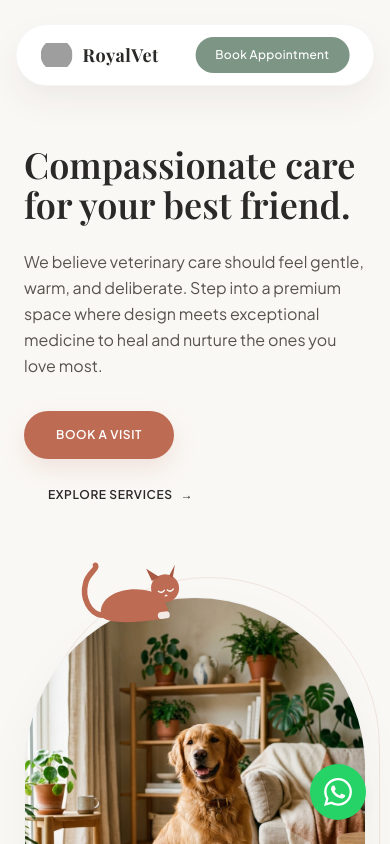
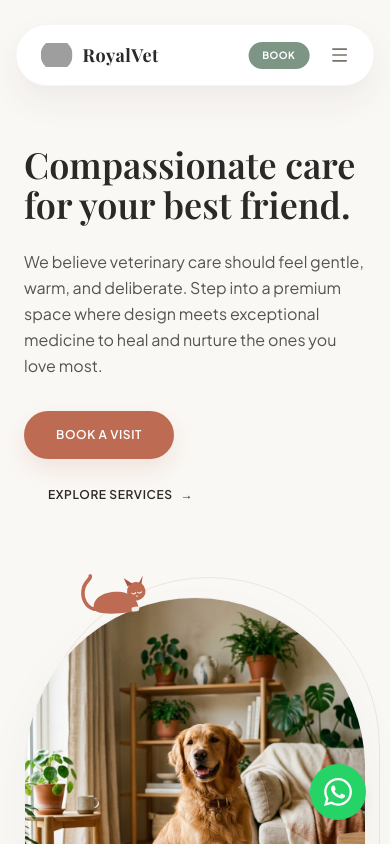
Before and after one commit to arya-5990/royalvetclinicmain, a Next.js app: page / in a window 390 px wide. Shown: the top 844 px of the page. Built offline with nearby package versions, Linux system fonts and the light colour scheme; grey boxes are pictures that could not be loaded; a web font is replaced by a local one.

Commit message:
feat: enhance Navbar with mobile menu and improve Services component responsiveness

```diff
--- a/src/components/About.tsx
+++ b/src/components/About.tsx
@@ -6,7 +6,7 @@ export default function About() {
   return (
     <section id="about" className="relative py-32 px-6 md:px-12 max-w-7xl mx-auto overflow-hidden">
       {/* Background Dotted Path representing dog's walk */}
-      <div className="absolute inset-0 z-0 pointer-events-none opacity-40">
+      <div className="absolute inset-0 z-0 pointer-events-none opacity-40 hidden lg:block">
         <svg
           width="100%"
           height="100%"
--- a/src/components/Hero.tsx
+++ b/src/components/Hero.tsx
@@ -51,12 +51,10 @@ export default function Hero() {
             {/* Playful Detail: 2D Vector Cat Resting on the Arch Curve */}
             <div className="absolute top-[8%] left-[16%] z-20 pointer-events-none transform -translate-y-1/2 -rotate-[8deg]">
               <svg
-                width="120"
-                height="80"
                 viewBox="0 0 120 80"
                 fill="none"
                 xmlns="http://www.w3.org/2000/svg"
-                className="overflow-visible"
+                className="w-20 h-[53px] sm:w-24 sm:h-16 lg:w-[120px] lg:h-[80px] overflow-visible"
               >
                 {/* Cat Tail - Animated group */}
                 <motion.g
--- a/src/components/Navbar.tsx
+++ b/src/components/Navbar.tsx
@@ -1,19 +1,53 @@
 "use client";
 
-import { motion } from "framer-motion";
+import { useState } from "react";
+import { motion, AnimatePresence, Variants } from "framer-motion";
 import Link from "next/link";
+import { Menu, X } from "lucide-react";
 
 export default function Navbar() {
+  const [isOpen, setIsOpen] = useState(false);
+
+  const toggleMenu = () => setIsOpen(!isOpen);
+  const closeMenu = () => setIsOpen(false);
+
+  const menuVariants: Variants = {
+    closed: {
+      opacity: 0,
+      height: 0,
+      marginTop: 0,
+      transition: {
+        duration: 0.25,
+        ease: "easeInOut",
+      },
+    },
+    open: {
+      opacity: 1,
+      height: "auto",
+      marginTop: 16,
+      transition: {
+        duration: 0.3,
+        ease: "easeInOut",
+      },
+    },
+  };
+
   return (
     <motion.header
       initial={{ y: -60, x: "-50%", opacity: 0 }}
       animate={{ y: 0, x: "-50%", opacity: 1 }}
       transition={{ type: "spring", stiffness: 80, damping: 18 }}
-      className="fixed top-6 left-1/2 z-50 w-[92%] max-w-3xl"
+      className="fixed top-6 left-1/2 z-50 w-[92%] max-w-3xl lg:max-w-6xl"
     >
-      <div className="bg-white border border-stone-200/40 rounded-full py-3 px-6 flex items-center justify-between shadow-[0_15px_35px_rgba(43,41,39,0.06),0_5px_15px_rgba(43,41,39,0.02)]">
+      <div
+        className={`bg-white border border-stone-200/40 py-3 px-6 shadow-[0_15px_35px_rgba(43,41,39,0.06),0_5px_15px_rgba(43,41,39,0.02)] transition-all duration-300 ${
+          isOpen ? "rounded-[28px] pb-6" : "rounded-full"
+        }`}
+      >
+        {/* Top Header Row */}
+        <div className="flex items-center justify-between">
           {/* Logo */}
-        <a href="/" className="flex items-center gap-2.5 group cursor-pointer">
+          <a href="/" className="flex items-center gap-2.5 group cursor-pointer" onClick={closeMenu}>
             <img
               src="/logo.png"
               alt="RoyalVet Logo"
@@ -24,8 +58,8 @@ export default function Navbar() {
             </span>
           </a>
 
-        {/* Minimal Navigation Links */}
-        <nav className="hidden md:flex items-center gap-8">
+          {/* Minimal Navigation Links (Desktop only) */}
+          <nav className="hidden lg:flex items-center gap-8">
             <Link
               href="/about"
               className="font-sans text-xs font-medium uppercase tracking-widest text-stone-500 hover:text-terracotta transition-colors duration-300 relative group"
@@ -56,7 +90,8 @@ export default function Navbar() {
             </Link>
           </nav>
 
-        {/* Terracotta Scale-on-Hover CTA Button */}
+          {/* CTA Button (Desktop only) */}
+          <div className="hidden lg:block">
             <motion.div
               whileHover={{ scale: 1.05 }}
               whileTap={{ scale: 0.97 }}
@@ -70,6 +105,99 @@ export default function Navbar() {
               </Link>
             </motion.div>
           </div>
+
+          {/* Mobile / Tablet Menu Elements */}
+          <div className="flex lg:hidden items-center gap-3">
+            <AnimatePresence>
+              {!isOpen && (
+                <motion.div
+                  initial={{ opacity: 0, scale: 0.8 }}
+                  animate={{ opacity: 1, scale: 1 }}
+                  exit={{ opacity: 0, scale: 0.8 }}
+                  transition={{ duration: 0.2 }}
+                  whileTap={{ scale: 0.95 }}
+                >
+                  <Link
+                    href="/book"
+                    onClick={closeMenu}
+                    className="font-sans text-[10px] font-bold uppercase tracking-wider bg-sage hover:bg-sage/95 text-white px-3.5 py-1.5 rounded-full transition-colors duration-300 inline-block"
+                  >
+                    Book
+                  </Link>
+                </motion.div>
+              )}
+            </AnimatePresence>
+
+            <button
+              onClick={toggleMenu}
+              className="p-2 -mr-2 text-stone-500 hover:text-charcoal transition-colors duration-300 focus:outline-none cursor-pointer"
+              aria-expanded={isOpen}
+              aria-label="Toggle navigation menu"
+            >
+              {isOpen ? <X className="w-5 h-5" /> : <Menu className="w-5 h-5" />}
+            </button>
+          </div>
+        </div>
+
+        {/* Mobile Navigation Drawer */}
+        <AnimatePresence>
+          {isOpen && (
+            <motion.div
+              variants={menuVariants}
+              initial="closed"
+              animate="open"
+              exit="closed"
+              className="overflow-hidden lg:hidden flex flex-col items-center w-full"
+            >
+              <div className="w-full h-[1px] bg-stone-100 my-3" />
+              <nav className="flex flex-col items-center gap-5 w-full py-2">
+                <Link
+                  href="/about"
+                  onClick={closeMenu}
+                  className="font-sans text-xs font-bold uppercase tracking-widest text-stone-500 hover:text-terracotta transition-colors duration-300"
+                >
+                  Our Story
+                </Link>
+                <Link
+                  href="/services"
+                  onClick={closeMenu}
+                  className="font-sans text-xs font-bold uppercase tracking-widest text-stone-500 hover:text-terracotta transition-colors duration-300"
+                >
+                  Services
+                </Link>
+                <Link
+                  href="/testimonials"
+                  onClick={closeMenu}
+                  className="font-sans text-xs font-bold uppercase tracking-widest text-stone-500 hover:text-terracotta transition-colors duration-300"
+                >
+                  Testimonials
+                </Link>
+                <Link
+                  href="/contact"
+                  onClick={closeMenu}
+                  className="font-sans text-xs font-bold uppercase tracking-widest text-stone-500 hover:text-terracotta transition-colors duration-300"
+                >
+                  Contact
+                </Link>
+                <div className="w-full h-[1px] bg-stone-100 my-2" />
+                <motion.div
+                  whileHover={{ scale: 1.02 }}
+                  whileTap={{ scale: 0.98 }}
+                  className="w-full max-w-xs text-center"
+                >
+                  <Link
+                    href="/book"
+                    onClick={closeMenu}
+                    className="font-sans text-xs font-bold uppercase tracking-widest bg-terracotta hover:bg-terracotta/95 text-white py-3 px-6 rounded-full transition-colors duration-300 block shadow-sm"
+                  >
+                    Book Appointment
+                  </Link>
+                </motion.div>
+              </nav>
+            </motion.div>
+          )}
+        </AnimatePresence>
+      </div>
     </motion.header>
   );
 }
--- a/src/components/Services.tsx
+++ b/src/components/Services.tsx
@@ -95,11 +95,22 @@ function ServiceItem({
     margin: "-20% 0px -20% 0px",
   });
 
+  const [isDesktop, setIsDesktop] = useState(false);
+
   useEffect(() => {
-    if (isInView) {
+    // Only run window checks on client side
+    const media = window.matchMedia("(min-width: 1024px)");
+    setIsDesktop(media.matches);
+    const listener = (e: MediaQueryListEvent) => setIsDesktop(e.matches);
+    media.addEventListener("change", listener);
+    return () => media.removeEventListener("change", listener);
+  }, []);
+
+  useEffect(() => {
+    if (isInView && isDesktop) {
       setActiveIndex(index);
     }
-  }, [isInView, index, setActiveIndex]);
+  }, [isInView, index, setActiveIndex, isDesktop]);
 
   return (
     <div
@@ -108,8 +119,8 @@ function ServiceItem({
     >
       <motion.div
         animate={{
-          opacity: isInView ? 1 : 0.4,
-          y: isInView ? 0 : 15
+          opacity: (!isDesktop || isInView) ? 1 : 0.4,
+          y: (!isDesktop || isInView) ? 0 : 15
         }}
         transition={{ duration: 0.8, ease: [0.25, 1, 0.5, 1] }}
         className="space-y-6"
```
Lines whose indentation alone changed are shown as unchanged.
